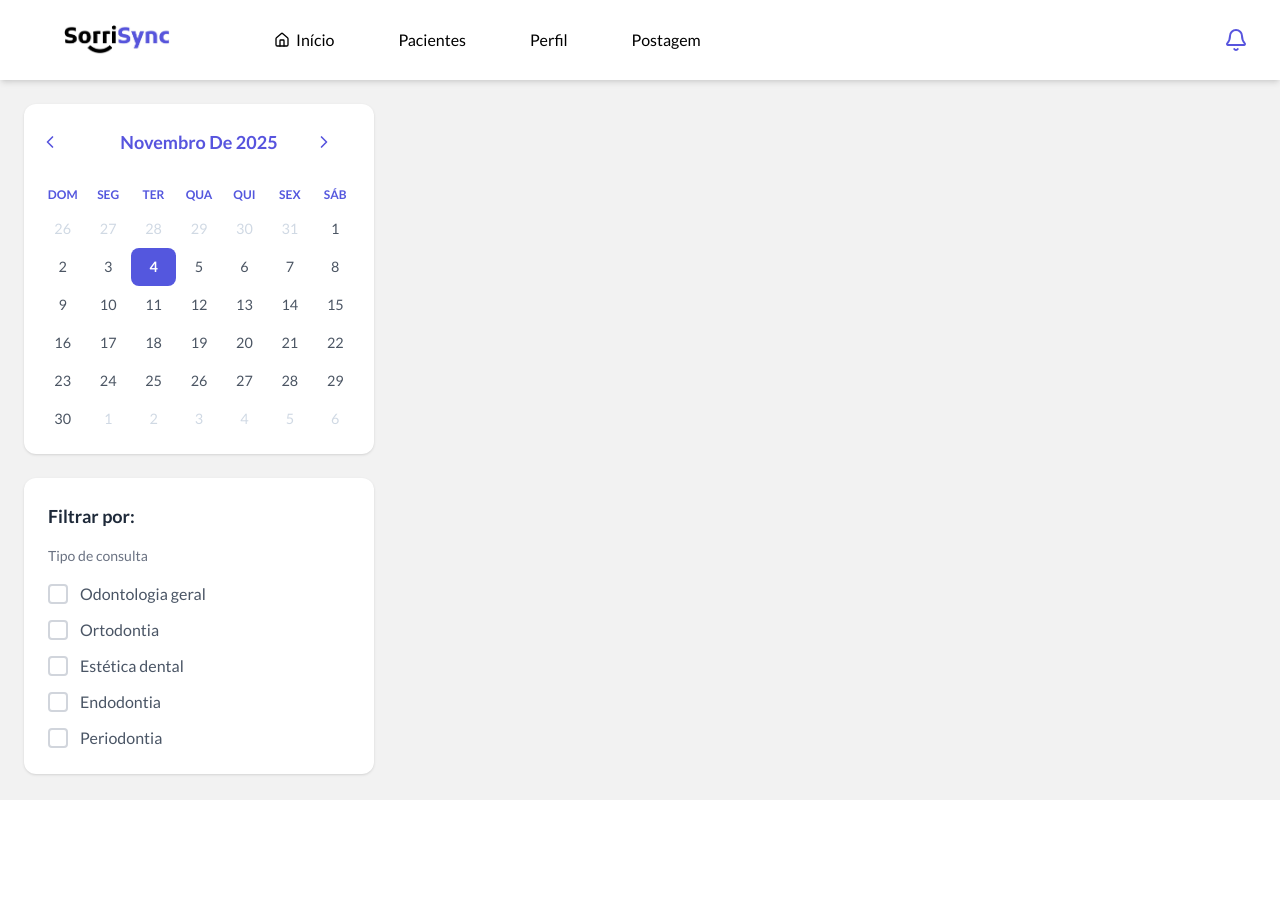
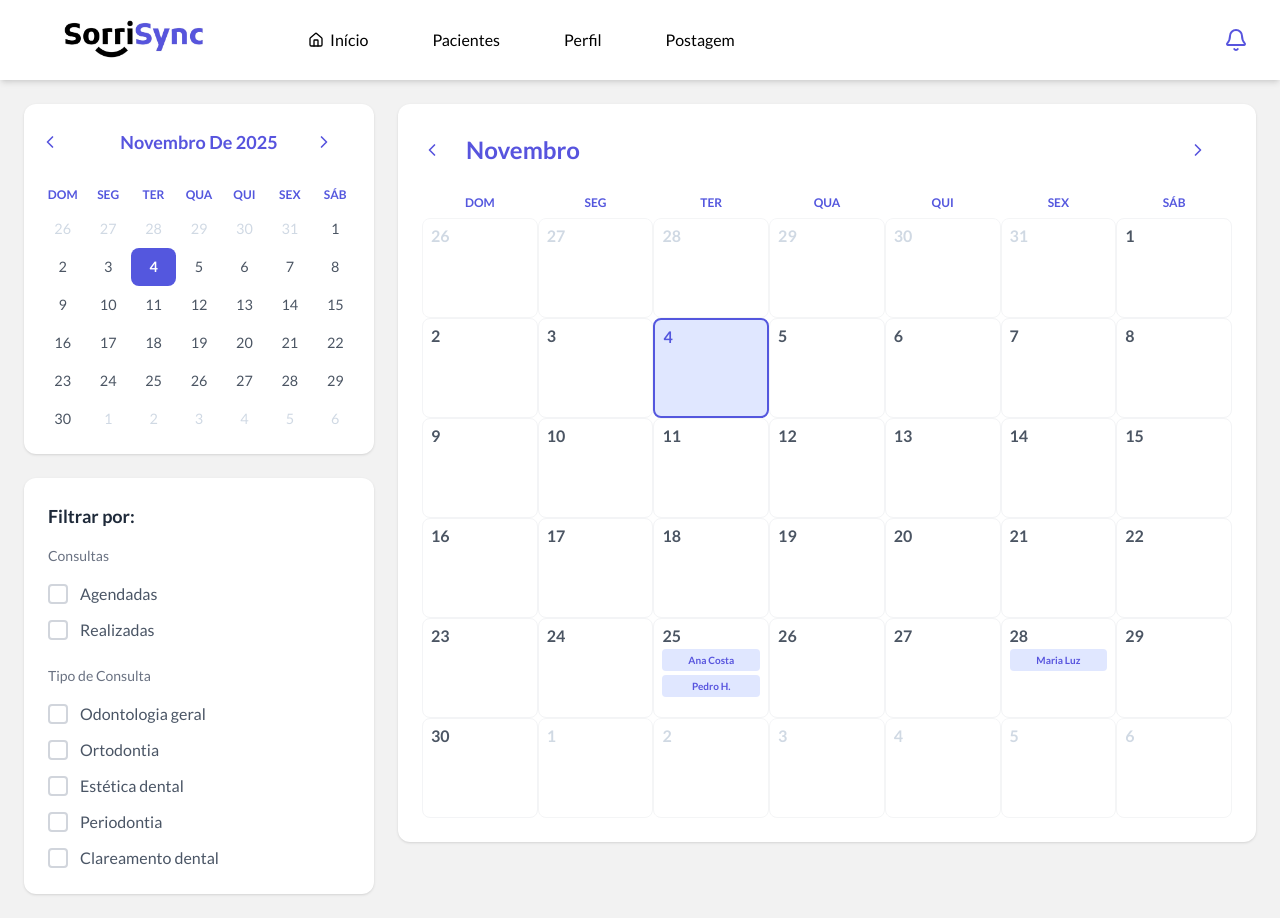
Before and after one commit to cce-fluxo/DDD-25.1-Tropa-Do-Oruam-Front, a Next.js app: page /home in a window 1280 px wide. Before the commit the page ends 800 px from the top, so only its background shows below. Built offline with nearby package versions, Linux system fonts and the light colour scheme.

Commit message:
Implementação do calendario grande

```diff
--- a/app/(pages)/(SignIn)/home/page.tsx
+++ b/app/(pages)/(SignIn)/home/page.tsx
@@ -1,35 +1,57 @@
 'use client';
+
 import Header from "@/app/components/Header";
-import CalendarHome from "@/app/components/CalendarHome";
-import FilterCheckbox from "@/app/components/FilterCheckbox";
+import CalendarHome from "@/app/components/CalendarioMini";
+import FilterCheckbox from "@/app/components/CaixaFiltros";
+import CalendarioGrande from "@/app/components/CalendarioGrande";
 
+// Dados fictícios para os filtros
 const tiposConsulta = [
     "Odontologia geral",
     "Ortodontia",
     "Estética dental",
-    "Endodontia",
     "Periodontia",
+    "Clareamento dental",
+];
+
+const situacoesConsulta = [
+    "Agendadas",
+    "Realizadas",
 ];
 
 export default function HomePage() {
     return (
         <div className="min-h-screen bg-fundo-home">
+
             <Header />
+
             <main className="max-w-[1600px] mx-auto p-6">
 
                 <div className="grid grid-cols-1 lg:grid-cols-[350px_1fr] gap-6 items-start">
 
                     <aside className="flex flex-col gap-6">
+
                         <CalendarHome />
+
                         <FilterCheckbox
-                        title="Tipo de consulta"
-                        options={tiposConsulta}
+                            titulo="Consultas"
+                            titulo2="Tipo de Consulta"
+                            opcoes={situacoesConsulta}
+                            opcoes2={tiposConsulta}
                         />
+
                     </aside>
+
+                    <section className="w-full bg-white rounded-xl shadow-sm p-6 min-h-[80vh]">
+
+                        <CalendarioGrande />
+
+                    </section>
 
                 </div>
 
             </main>
+
         </div>
     );
 }
--- a/app/components/Button.tsx
+++ b/app/components/Button.tsx
@@ -14,7 +14,7 @@ type ButtonAsButton = BaseProps &
 
 type ButtonAsLink = BaseProps &
   Omit<React.AnchorHTMLAttributes<HTMLAnchorElement>, 'className' | 'href'> & {
-    href: string; // 'href' é obrigatório e uma string
+    href: string;
   };
 
 type ButtonProps = ButtonAsButton | ButtonAsLink;
--- /dev/null
+++ b/app/components/CaixaFiltros.tsx
@@ -0,0 +1,89 @@
+'use client';
+
+interface CaixaFiltrosProps {
+    titulo: string;
+    titulo2?: string;
+    opcoes: string[];
+    opcoes2?: string[];
+    onSelectionChange?: (selected: string[]) => void;
+}
+
+export default function CaixaFiltros({ titulo, titulo2, opcoes, opcoes2 }: CaixaFiltrosProps) {
+    return (
+        <div className="w-full bg-white rounded-xl shadow-sm p-6">
+
+            <h3 className="font-bold text-gray-800 mb-4 text-lg">
+
+                Filtrar por:
+
+            </h3>
+
+            <div className="flex flex-col gap-3">
+
+                <p className="text-sm text-gray-500 font-medium mb-1">
+
+                    {titulo}
+
+                </p>
+
+                {opcoes.map((opcao, index) => (
+
+                    <label key={index} className="flex items-center space-x-3 cursor-pointer group">
+
+                        <input
+                            type="checkbox"
+                            className="
+                                appearance-none w-5 h-5 border-2 border-gray-300 rounded
+                                checked:bg-principal checked:border-principal
+                                focus:ring-2 focus:ring-principal focus:ring-offset-1
+                                transition-all cursor-pointer
+                                relative
+                            "
+                        />
+
+                        <span className="text-gray-600 group-hover:text-principal transition-colors">
+
+                            {opcao}
+
+                        </span>
+
+                    </label>
+                ))}
+            </div>
+
+        <div className="flex flex-col gap-3">
+
+                <p className="text-sm text-gray-500 font-medium mb-1 mt-6">
+
+                    {titulo2}
+
+                </p>
+
+                {opcoes2?.map((opcao, index) => (
+
+                    <label key={index} className="flex items-center space-x-3 cursor-pointer group">
+
+                        <input
+                            type="checkbox"
+                            className="
+                                appearance-none w-5 h-5 border-2 border-gray-300 rounded
+                                checked:bg-principal checked:border-principal
+                                focus:ring-2 focus:ring-principal focus:ring-offset-1
+                                transition-all cursor-pointer
+                                relative
+                            "
+                        />
+
+                        <span className="text-gray-600 group-hover:text-principal transition-colors">
+
+                            {opcao}
+
+                        </span>
+
+                    </label>
+                ))}
+            </div>
+
+        </div>
+    );
+}
--- /dev/null
+++ b/app/components/CalendarioGrande.tsx
@@ -0,0 +1,76 @@
+'use client';
+
+import { useState } from 'react';
+import Calendar from 'react-calendar';
+import 'react-calendar/dist/Calendar.css';
+import '@/app/styles/calendar.css';
+import { ChevronLeft, ChevronRight } from 'lucide-react';
+
+type Consultas = {
+  id: number;
+  date: Date;
+  nomePaciente: string;
+  tipo: string;
+};
+
+export default function CalendarioGrande() {
+  const [date, setDate] = useState<any>(new Date());
+
+    //DADOS SIMULADOS DE CONSULTAS
+    //ajeitar requisição do back depois
+  const consultas: Consultas[] = [
+    { id: 1, date: new Date(2023, 10, 24), nomePaciente: "João Silva", tipo: "Ortodontia" },
+    { id: 2, date: new Date(new Date().getFullYear(), new Date().getMonth(), 25), nomePaciente: "Ana Costa", tipo: "Geral" },
+    { id: 3, date: new Date(new Date().getFullYear(), new Date().getMonth(), 25), nomePaciente: "Pedro H.", tipo: "Canal" },
+    { id: 4, date: new Date(new Date().getFullYear(), new Date().getMonth(), 28), nomePaciente: "Maria Luz", tipo: "Limpeza" },
+  ];
+
+  const tileContent = ({ date, view }: { date: Date; view: string }) => {
+    if (view !== 'month') return null;
+
+    const consultasDia = consultas.filter(
+      (app) =>
+        app.date.getDate() === date.getDate() &&
+        app.date.getMonth() === date.getMonth() &&
+        app.date.getFullYear() === date.getFullYear()
+    );
+
+    if (consultasDia.length > 0) {
+      return (
+        <div className="flex flex-col gap-1 mt-1 w-full">
+          {consultasDia.map((app) => (
+            <div
+              key={app.id}
+              className="bg-indigo-100 text-principal text-[10px] font-bold px-1 py-0.5 rounded truncate"
+              title={`${app.nomePaciente} - ${app.tipo}`}
+            >
+              {app.nomePaciente}
+            </div>
+          ))}
+        </div>
+      );
+    }
+    return null;
+  };
+
+  return (
+    <div className="big-calendar-wrapper w-full h-full">
+      <Calendar
+        onChange={setDate}
+        value={date}
+        locale="pt-BR"
+        tileContent={tileContent}
+
+        nextLabel={<ChevronRight className="w-5 h-5 text-principal" />}
+        prevLabel={<ChevronLeft className="w-5 h-5 text-principal" />}
+        next2Label={null}
+        prev2Label={null}
+        navigationLabel={({ date }) => (
+            <span className="text-principal font-bold capitalize text-2xl block text-left w-full">
+                {date.toLocaleString('pt-BR', { month: 'long' })}
+            </span>
+        )}
+      />
+    </div>
+  );
+}
--- a/app/components/CalendarHome.tsx
+++ b/app/components/CalendarioMini.tsx
@@ -1,4 +1,4 @@
-'use client'
+'use client';
 
 import { useState } from 'react';
 import Calendar from 'react-calendar';
@@ -9,7 +9,7 @@ import '@/app/styles/calendar.css';
 type ValuePiece = Date | null;
 type Value = ValuePiece | [ValuePiece, ValuePiece];
 
-export default function CalendarHome() {
+export default function CalendarioMini() {
     const [date, setDate] = useState<Value>(new Date());
 
     return (
--- a/app/components/FilterCheckbox.tsx
+++ /dev/null
@@ -1,38 +0,0 @@
-'use client';
-
-interface FilterCheckboxProps {
-    title: string;
-    options: string[];
-    onSelectionChange?: (selected: string[]) => void;
-}
-
-export default function FilterCheckbox({ title, options }: FilterCheckboxProps) {
-    return (
-        <div className="w-full bg-white rounded-xl shadow-sm p-6">
-            <h3 className="font-bold text-gray-800 mb-4 text-lg">Filtrar por:</h3>
-
-            <div className="flex flex-col gap-3">
-                <p className="text-sm text-gray-500 font-medium mb-1">{title}</p>
-
-                {options.map((option, index) => (
-                    <label key={index} className="flex items-center space-x-3 cursor-pointer group">
-                        <input
-                            type="checkbox"
-                            className="
-                                appearance-none w-5 h-5 border-2 border-gray-300 rounded
-                                checked:bg-principal checked:border-principal
-                                focus:ring-2 focus:ring-principal focus:ring-offset-1
-                                transition-all cursor-pointer
-                                relative
-                            "
-                        />
-
-                        <span className="text-gray-600 group-hover:text-principal transition-colors">
-                            {option}
-                        </span>
-                    </label>
-                ))}
-            </div>
-        </div>
-    );
-}
--- a/app/components/Header.tsx
+++ b/app/components/Header.tsx
@@ -10,8 +10,8 @@ export default function Header() {
             <Image
             src="/sorrisync.png"
             alt="Logo SorriSync"
-            width={106}
-            height={25}
+            width={140}
+            height={20}
             priority
             />
           </div>
--- a/app/styles/calendar.css
+++ b/app/styles/calendar.css
@@ -50,3 +50,36 @@
     color: #cbd5e1 !important;
     cursor: default;
 }
+
+.big-calendar-wrapper .react-calendar__tile {
+    height: 100px !important;
+    display: flex;
+    flex-direction: column;
+    justify-content: flex-start;
+    align-items: flex-start;
+    padding: 8px !important;
+    border: 1px solid #f3f4f6;
+}
+
+.big-calendar-wrapper .react-calendar__month-view__days__day {
+    font-weight: bold;
+    font-size: 1rem;
+}
+
+.big-calendar-wrapper .react-calendar__tile--active {
+    background: #e0e7ff !important;
+    color: #5457DE !important;
+    border: 2px solid #5457DE !important;
+}
+
+.big-calendar-wrapper .react-calendar {
+    width: 100% !important;
+    height: 100%;
+    border: none;
+}
+
+.calendario-grande-wrapper .react-calendar__navigation {
+    display: flex;
+    align-items: center;
+    margin-bottom: 1rem;
+}
```
Also changed, not shown: app/(pages)/(SignOut)/esqueci-minha-senha/inserir-codigo/inserir-nova-senha/page.tsx (+16 -1 lines), app/(pages)/(SignOut)/esqueci-minha-senha/inserir-codigo/page.tsx (+16 -0 lines), app/(pages)/(SignOut)/esqueci-minha-senha/page.tsx (+17 -1 lines). Lines whose indentation alone changed are shown as unchanged.
